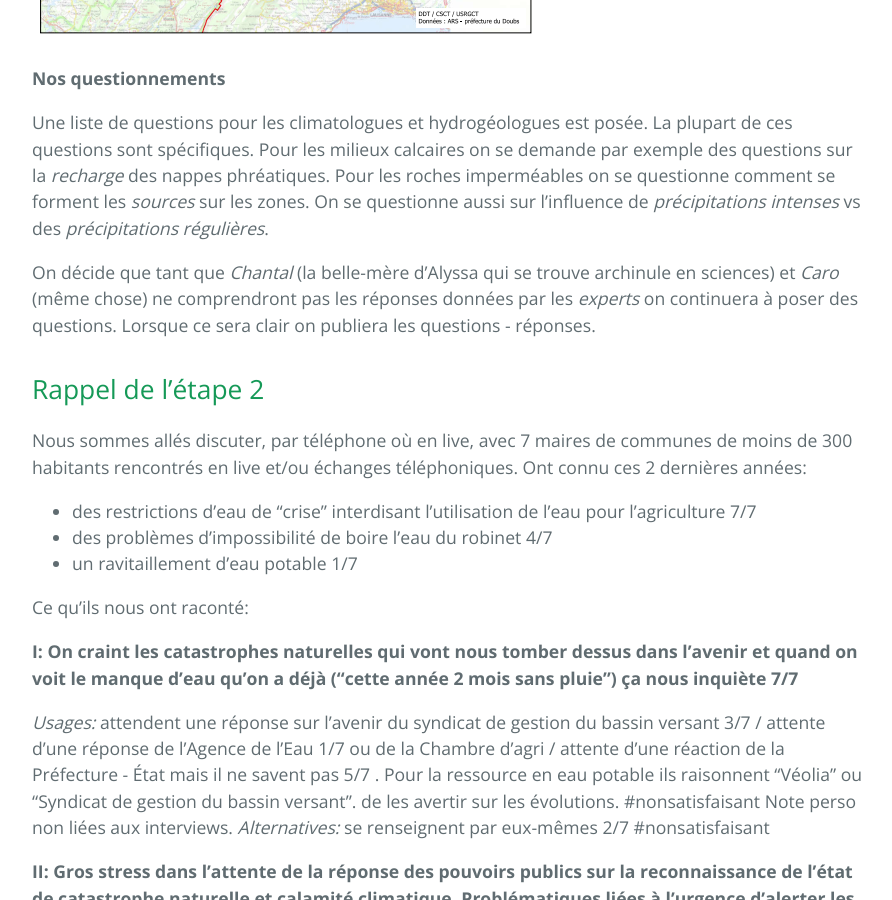
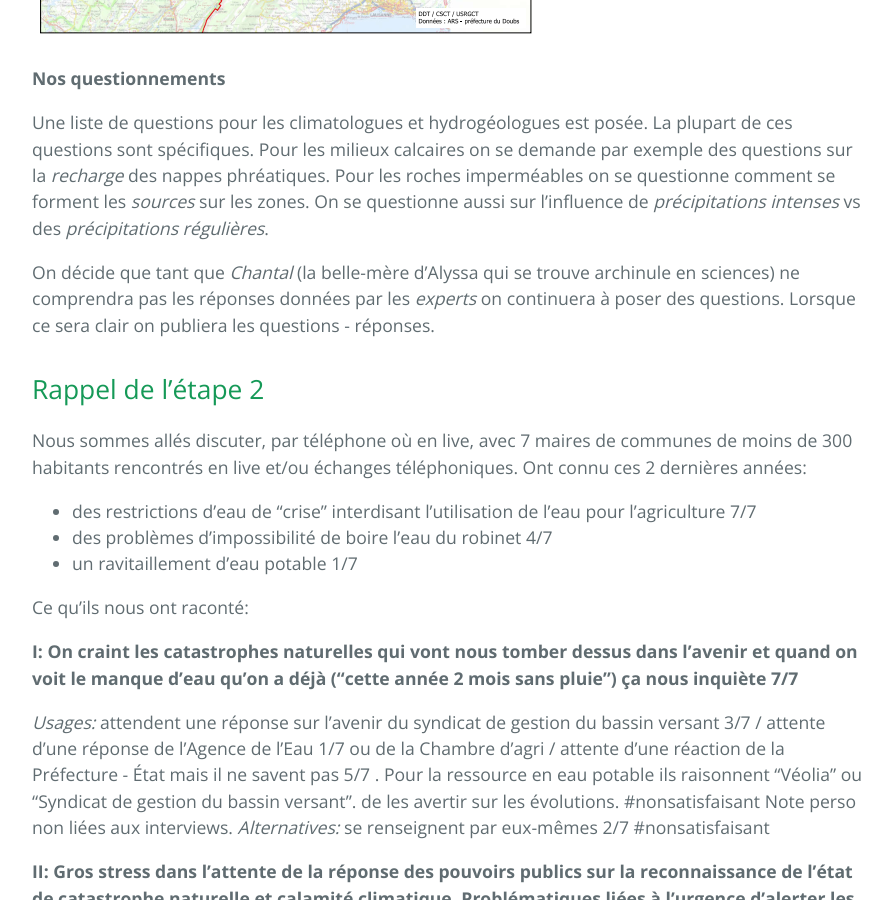
Before and after one commit to secheresses/Ancien-site, a Jekyll site: the page built from pages/risques-penurie-eau.md, in a window 1280 px wide and 900 px high, scrolled down 2280 px. Shown: the whole window, without its empty margins (192-1084 px from the left). Built offline with Jekyll 4.4.1, drawn with Linux system fonts in a browser that asks for light colours.

Commit message:
correction

```diff
--- a/pages/risques-penurie-eau.md
+++ b/pages/risques-penurie-eau.md
@@ -37,7 +37,7 @@ Comme les plus de 10% des communes du territoire du *Doubs* (massif du *Jura*) q
 
 Une liste de questions pour les climatologues et hydrogéologues est posée. La plupart de ces questions sont spécifiques. Pour les milieux calcaires on se demande par exemple des questions sur la *recharge* des nappes phréatiques. Pour les roches imperméables on se questionne comment se forment les *sources* sur les zones. On se questionne aussi sur l'influence de *précipitations intenses* vs des *précipitations régulières*.
 
-On décide que tant que *Chantal* (la belle-mère d'Alyssa qui se trouve archinule en sciences) et *Caro* (même chose) ne comprendront pas les réponses données par les *experts* on continuera à poser des questions. Lorsque ce sera clair on publiera les questions - réponses.
+On décide que tant que *Chantal* (la belle-mère d'Alyssa qui se trouve archinule en sciences) ne comprendra pas les réponses données par les *experts* on continuera à poser des questions. Lorsque ce sera clair on publiera les questions - réponses.
 
 
 Rappel de l'étape 2
```
Also changed, not shown: 1 other file.
